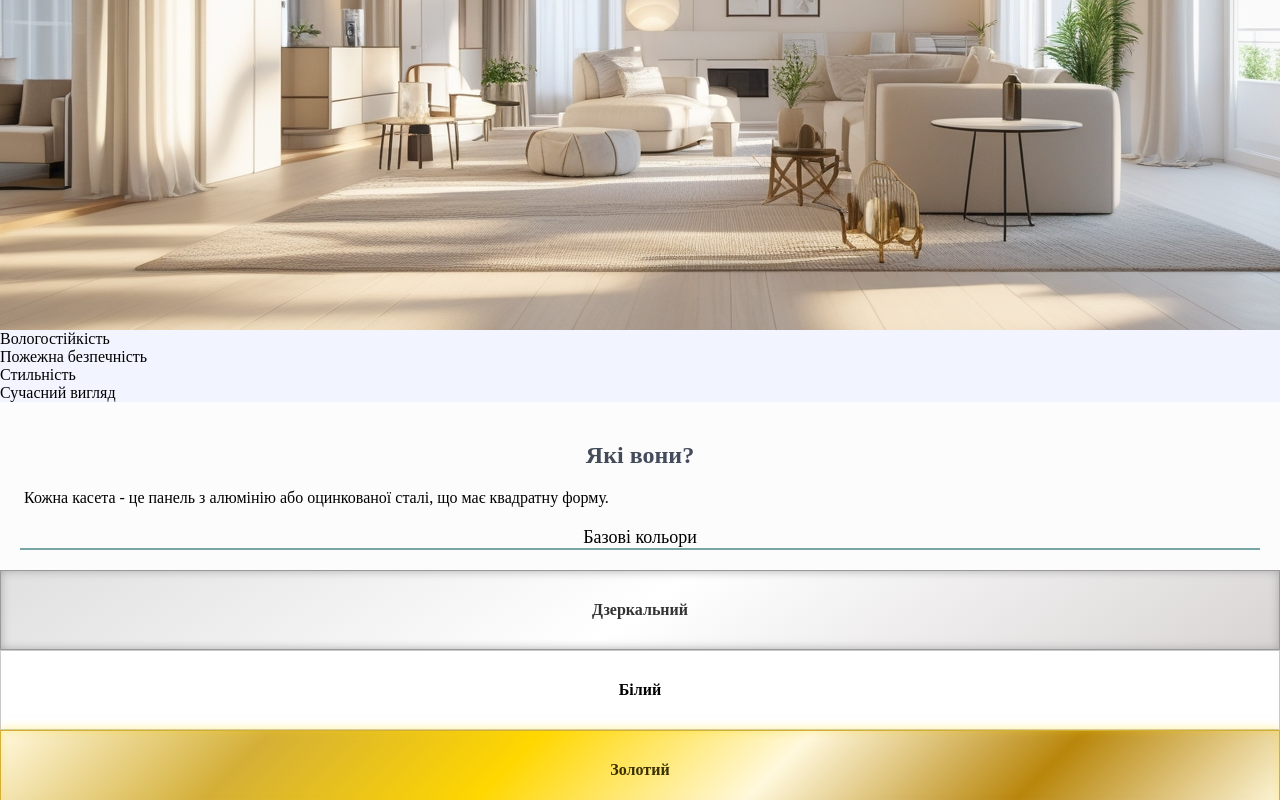
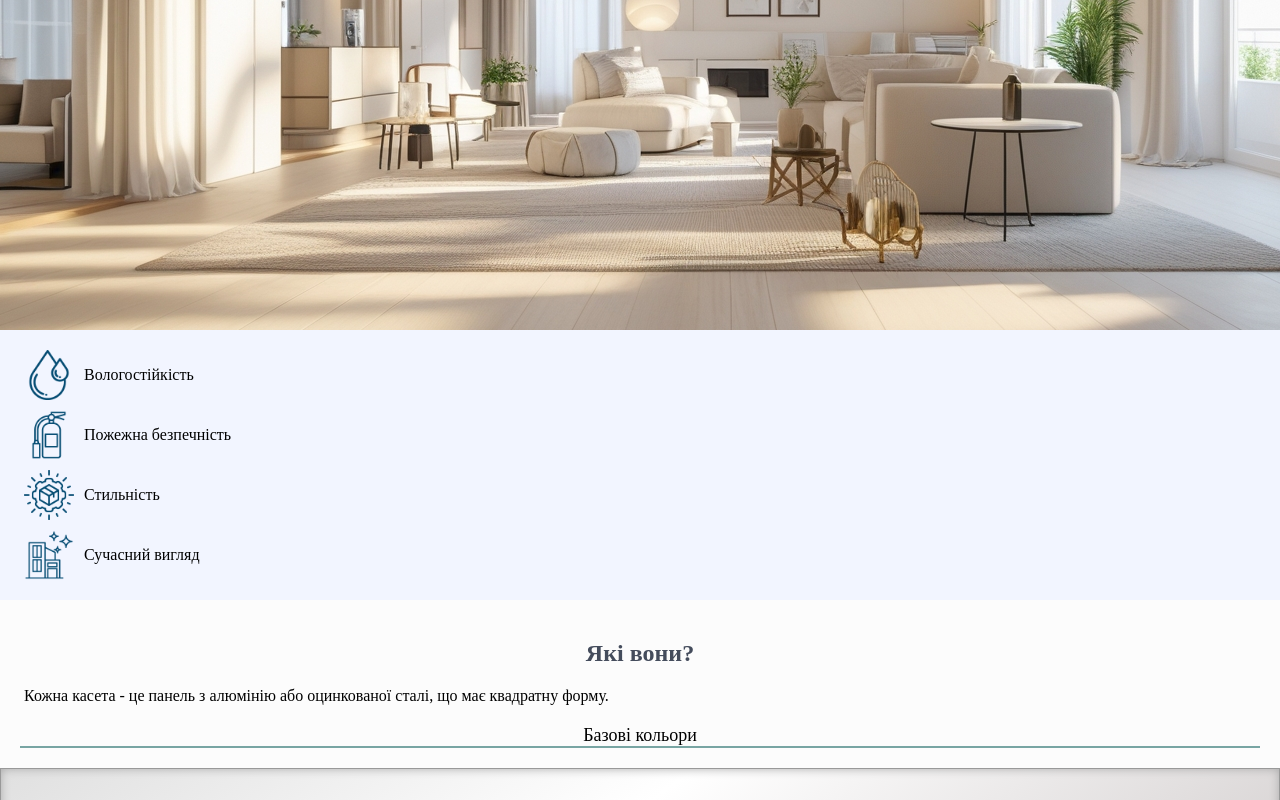
Before and after one commit to maskaa22/renovation-text, a plain HTML site: page index.html in a window 1280 px wide. Shown: the part 470-1270 px from the top of the page. Drawn offline with Linux system fonts and the light colour scheme.

Commit message:
add info for servises

```diff
--- a/index.css
+++ b/index.css
@@ -156,6 +156,20 @@ img {
 .servises {
   background-color: #f2f5ff;
 }
+.icon-servises {
+  width: 50px;
+}
+.servises-list {
+  padding: 20px 0;
+  display: flex;
+  flex-direction: column;
+  gap: 10px;
+}
+.servises-item {
+  display: flex;
+  align-items: center;
+  gap: 10px;
+}
 
 /*ABOUT*/
 .about {
--- a/index.html
+++ b/index.html
@@ -45,21 +45,28 @@
         </div>
       </section>
       <section id="servises" class="servises">
-        <div>
-          <img />
+        <div class="container">
+          <ul class="servises-list">
+            <li class="servises-item">
+              <img src="./image/icons/water-drop.png" class="icon-servises" />
               <p>Вологостійкість</p>
-        </div>
-        <div>
-          <img />
+            </li>
+            <li class="servises-item">
+              <img
+                src="./image/icons/fire-extinguisher.png"
+                class="icon-servises"
+              />
               <p>Пожежна безпечність</p>
-        </div>
-        <div>
-          <img />
+            </li>
+            <li class="servises-item">
+              <img src="./image/icons/box.png" class="icon-servises" />
               <p>Стильність</p>
-        </div>
-        <div>
-          <img />
+            </li>
+            <li class="servises-item">
+              <img src="./image/icons/modern.png" class="icon-servises" />
               <p>Сучасний вигляд</p>
+            </li>
+          </ul>
         </div>
       </section>
       <section id="about" class="about">
@@ -77,7 +84,6 @@
           <div class="base-colore base-color-gold">Золотий</div>
           <div class="base-colore base-color-silver">Срібний</div>
         </div>
-
       </section>
       <section id="varieties" class="varieties">
         <h2>Види касетних стель</h2>
```
Also changed, not shown: image/icons/box.png (added), image/icons/fire-extinguisher.png (added), image/icons/modern.png (added), image/icons/water-drop.png (added). Lines whose indentation alone changed are shown as unchanged.
